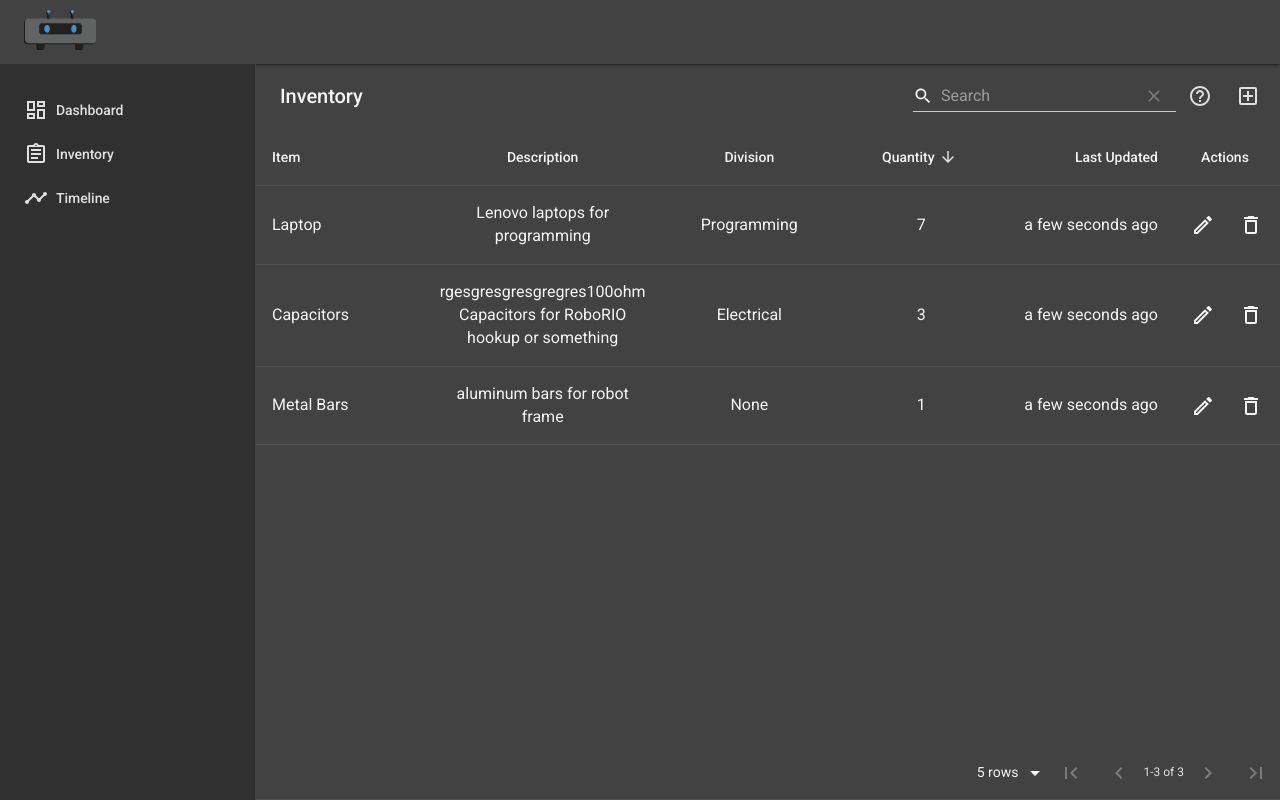
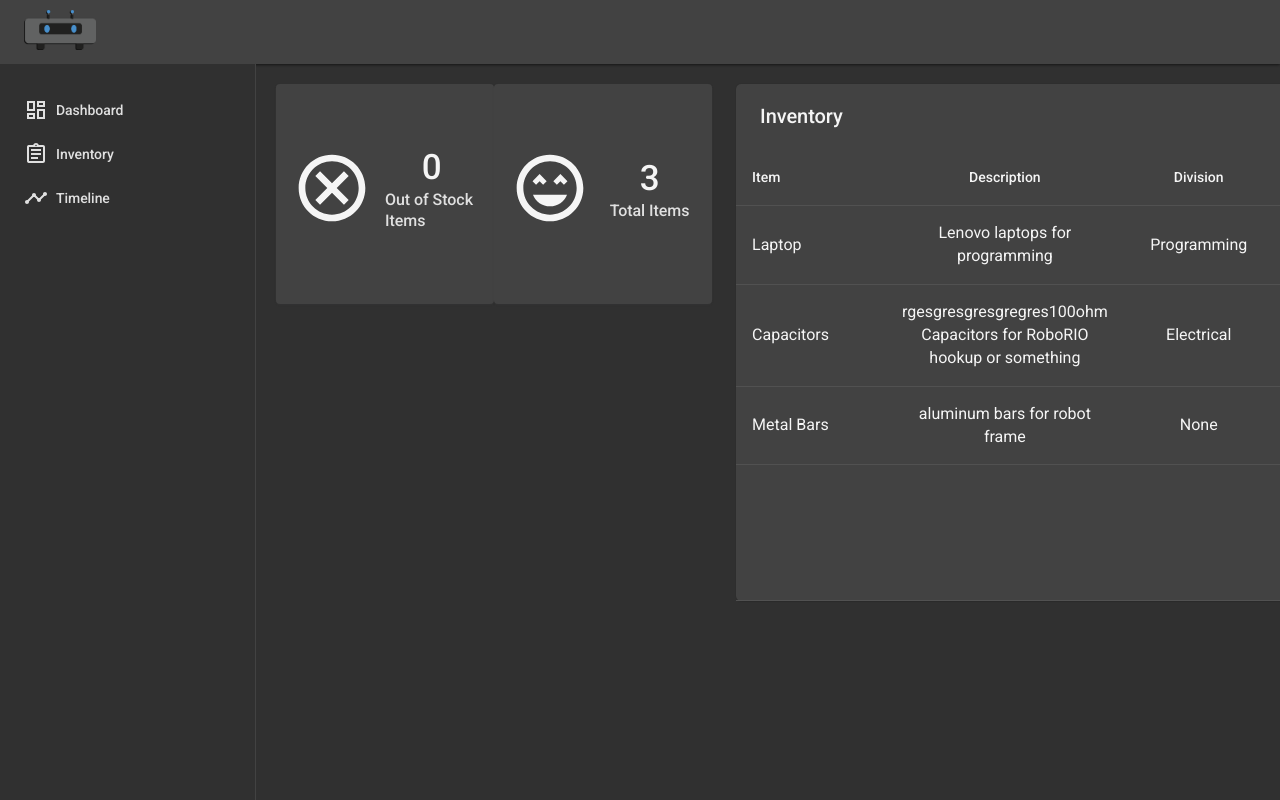
Before and after one commit to Project-Euba/Project-Euba, a React (Create React App) app in the folder client/: page /app/inventory in a window 1280 px wide. Built offline with nearby package versions, Linux system fonts and the light colour scheme; sample sign-in values are in the browser's storage.

Commit message:
Improved inventory panel layout

```diff
--- a/client/src/components/EubaTable.js
+++ b/client/src/components/EubaTable.js
@@ -1,6 +1,6 @@
 import React from "react";
 import { makeStyles, Typography } from "@material-ui/core";
-import { MTableEditRow, MTableEditField } from "material-table";
+import { MTableEditRow } from "material-table";
 import MaterialTable from "material-table";
 import tableIcons from "../theme/TableIcons";
 
@@ -12,8 +12,8 @@ const useStyles = makeStyles((theme) => ({
     paddingTop: theme.spacing(3),
   },
   roboto: {
-    fontFamily: "Roboto"
-  }
+    fontFamily: "Roboto",
+  },
 }));
 
 const EubaTable = ({ style, options, title, ...props }) => {
@@ -43,7 +43,7 @@ const EubaTable = ({ style, options, title, ...props }) => {
               }}
             />
           );
-        }
+        },
       }}
       {...props}
     />
--- /dev/null
+++ b/client/src/components/IconCard.js
@@ -0,0 +1,55 @@
+import React from "react";
+import clsx from "clsx";
+import {
+  makeStyles,
+  Grid,
+  Typography,
+  Card,
+  CardContent
+} from "@material-ui/core";
+
+const useStyles = makeStyles((theme) => ({
+  root: {
+    minHeight: "180px"
+  },
+  icon: {
+    fontSize: 80
+  },
+  gridItem: {
+    flex: 1
+  },
+  cardContent: {
+    minHeight: "180px"
+  }
+}));
+
+// A simple card that displays an icon and
+// a value along with a description underneath
+const IconCard = ({ icon: Icon, className, iconClass, value, description, ...props }) => {
+  const classes = useStyles();
+  return (
+    <Card className={clsx(classes.root, className)}>
+      <CardContent className={classes.cardContent}>
+        <Grid container direction="row" justify="center" alignItems="center" className={classes.cardContent}>
+          <Grid item className={classes.gridItem}>
+            {Icon && <Icon className={clsx(classes.icon, iconClass)} /> }
+          </Grid>
+          <Grid container item direction="column" justify="center" alignItems="center" className={classes.gridItem}>
+            <Grid item className={classes.gridItem}>
+              <Typography variant="h1" color="textPrimary">
+                {value.toString()}
+              </Typography>
+            </Grid>
+            <Grid item className={classes.gridItem}>
+              <Typography variant="h5" color="textSecondary">
+                {description.toString()}
+              </Typography>
+            </Grid>
+          </Grid>
+        </Grid>
+      </CardContent>
+    </Card>
+  );
+}
+
+export default IconCard;
--- a/client/src/views/dashboard/InventoryView.js
+++ b/client/src/views/dashboard/InventoryView.js
@@ -1,21 +1,41 @@
 import React, { useState } from "react";
 import useWindowResize from "../../util/useWindowResize";
 import moment from "moment";
-import { makeStyles, useTheme, Typography } from "@material-ui/core";
+import clsx from "clsx";
+import {
+  makeStyles,
+  Typography,
+  Grid,
+  Paper,
+  Card,
+  CardContent,
+} from "@material-ui/core";
 import Page from "../../components/Page";
+import IconCard from "../../components/IconCard";
 import EubaTable from "../../components/EubaTable";
 import HelperTooltip from "../../components/HelperTooltip";
+import CancelOutlinedIcon from "@material-ui/icons/CancelOutlined";
+import SentimentVerySatisfiedOutlinedIcon from "@material-ui/icons/SentimentVerySatisfiedOutlined";
 
 const useStyles = makeStyles((theme) => ({
   root: {
-    backgroundColor: "theme.palette.background.default",
+    backgroundColor: theme.palette.background.default,
     width: "100%",
+    height: "100%",
+    padding: 20,
+  },
+  gridItem: {
+    flex: 1,
+  },
+  iconCard: {
+    maxWidth: "300px"
   }
 }));
 
 const TemplateView = () => {
   const classes = useStyles();
   const { height } = useWindowResize();
+  const [outOfStockItems, setOutOfStockItems] = useState(0);
   const [tableData, setTableData] = useState({
     data: [
       {
@@ -44,16 +64,44 @@ const TemplateView = () => {
   });
   return (
     <Page className={classes.root} title="Inventory">
+      <Grid
+        container
+        spacing={3}
+        direction="column"
+        justify="center"
+        alignItems="stretch"
+        style={{height: "100%"}}
+      >
+        <Grid item className={classes.gridItem}>
+          {/* <Paper> */}
+            <Grid container direction="row" justify="space-evenly" alignItems="center">
+              <Grid item className={clsx(classes.gridItem, classes.iconCard)}>
+                <IconCard
+                  icon={CancelOutlinedIcon}
+                  value={outOfStockItems}
+                  description="Out of Stock Items"
+                />
+              </Grid>
+              <Grid item className={clsx(classes.gridItem, classes.iconCard)}>
+                <IconCard
+                  icon={SentimentVerySatisfiedOutlinedIcon}
+                  value={tableData?.data.length}
+                  description="Total Items"
+                />
+              </Grid>
+            </Grid>
+          {/* </Paper> */}
+        </Grid>
+        <Grid item className={classes.gridItem}>
           <EubaTable
             title="Inventory Items"
-        style={{ height: "100%" }}
+            style={{ borderRadius: "5px" }}
             title={"Inventory"}
             options={{
               headerStyle: { position: "sticky", top: 0 },
-          minBodyHeight: height - 181,
-          maxBodyHeight: height - 181,
+              minBodyHeight: height / 2,
+              maxBodyHeight: height / 2,
             }}
-        className={classes.root}
             editable={{
               onRowAdd: (newData) =>
                 new Promise((resolve) => {
@@ -172,6 +220,8 @@ const TemplateView = () => {
               },
             }}
           />
+        </Grid>
+      </Grid>
     </Page>
   );
 };
```
Lines whose indentation alone changed are shown as unchanged.
